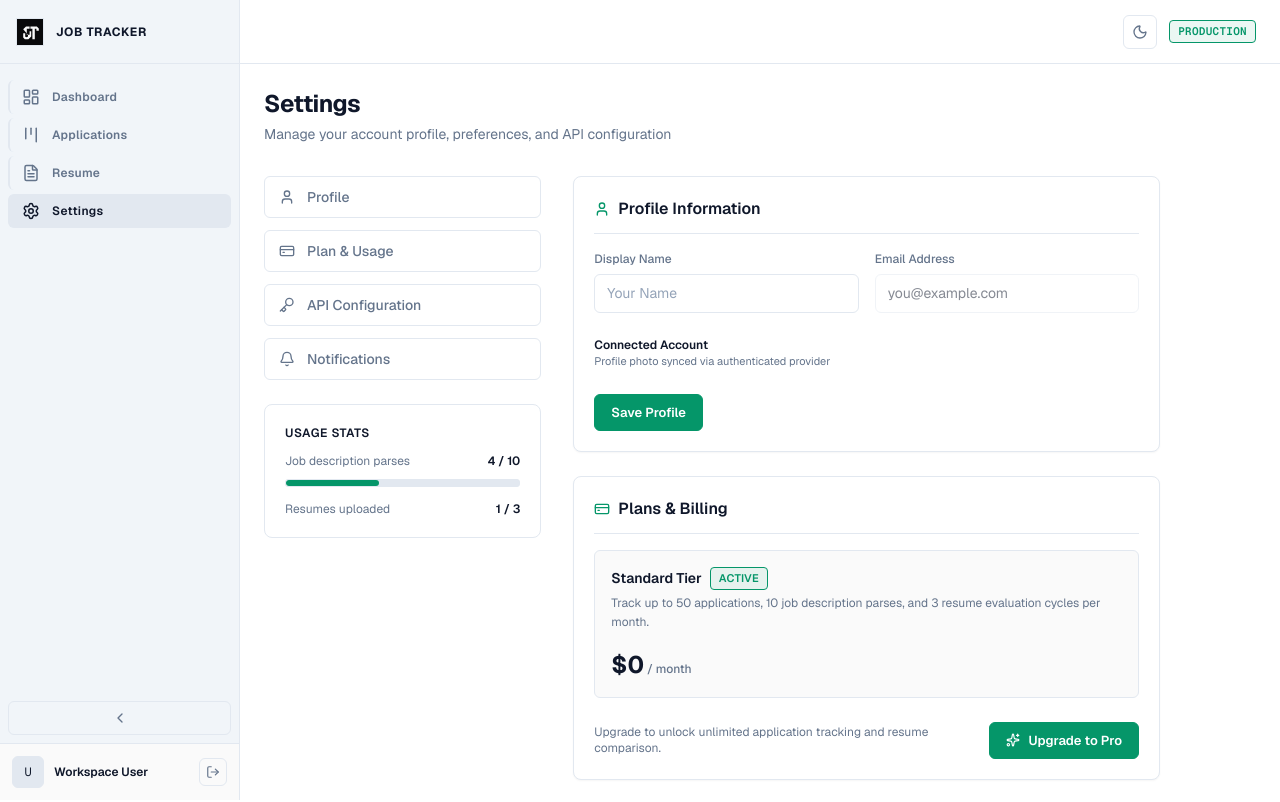
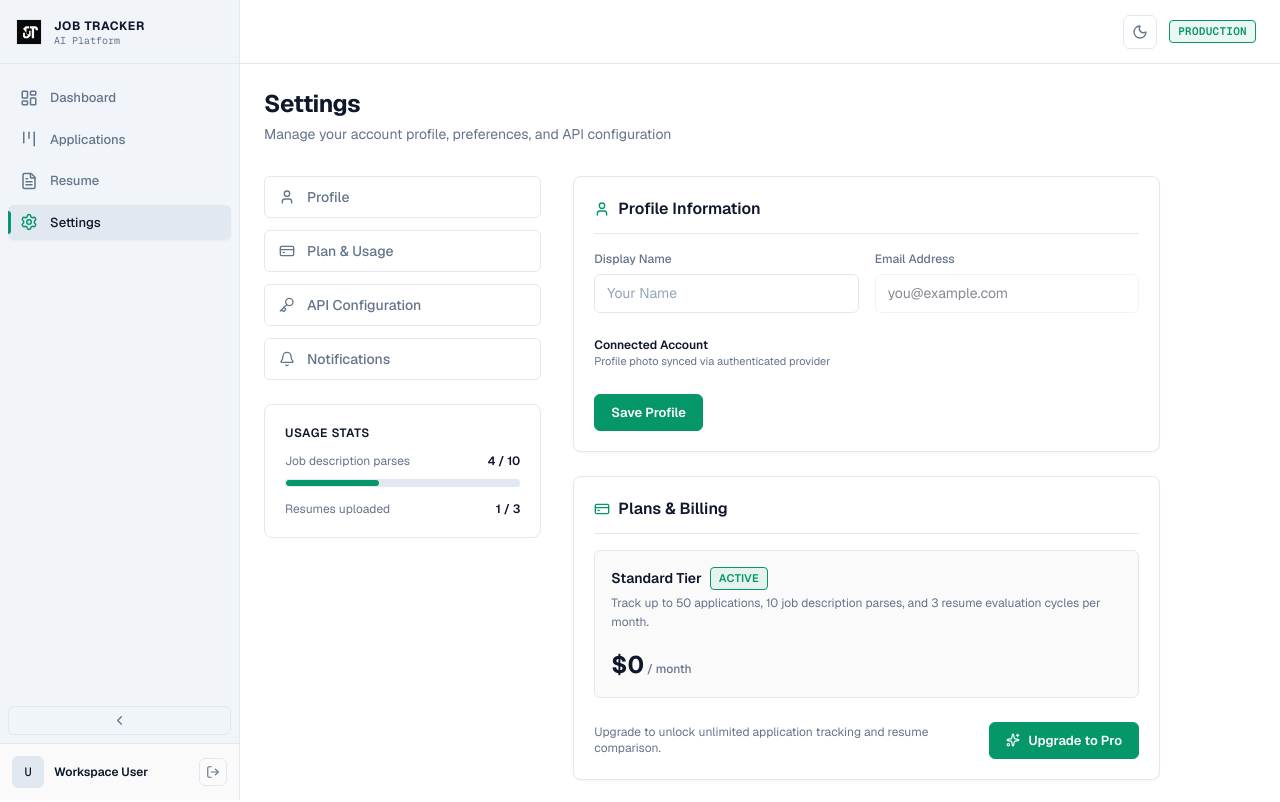
Before and after one commit to shrisha337-beep/ai-job-tracker, a Next.js app: page /settings in a window 1280 px wide. Shown: the top 802 px of the page. Built offline with nearby package versions, Linux system fonts and the light colour scheme; no server answers.

Commit message:
feat: add AppLayout component with collapsible sidebar and responsive navigation

```diff
--- a/src/components/layout/AppLayout.tsx
+++ b/src/components/layout/AppLayout.tsx
@@ -46,17 +46,26 @@ export default function AppLayout({ children }: { children: React.ReactNode }) {
         } ${mobileMenuOpen ? "translate-x-0" : "-translate-x-full"} lg:translate-x-0`}
       >
         {/* Logo */}
-        <div className="h-16 flex items-center gap-3 px-4 border-b border-[var(--color-border)]">
-          <JTLogo size={28} />
+        <div
+          className={`h-16 flex items-center border-b border-[var(--color-border)] transition-all ${
+            sidebarCollapsed ? "justify-center px-2" : "gap-3 px-4"
+          }`}
+        >
+          <JTLogo size={26} />
           {!sidebarCollapsed && (
-            <span className="font-bold text-xs tracking-wider uppercase text-[var(--color-foreground)] whitespace-nowrap">
-              Job Tracker
-            </span>
+            <div className="flex flex-col min-w-0">
+              <span className="font-bold text-xs tracking-wider uppercase text-[var(--color-foreground)] whitespace-nowrap">
+                Job Tracker
+              </span>
+              <span className="text-[10px] font-mono text-[var(--color-muted-foreground)] leading-none mt-0.5">
+                AI Platform
+              </span>
+            </div>
           )}
         </div>
 
         {/* Nav */}
-        <nav className="flex-1 py-4 px-2 space-y-1">
+        <nav className="flex-1 py-4 px-2 space-y-1.5">
           {navItems.map((item) => {
             const isActive = pathname === item.href || pathname.startsWith(item.href + "/");
             return (
@@ -64,15 +73,31 @@ export default function AppLayout({ children }: { children: React.ReactNode }) {
                 key={item.href}
                 href={item.href}
                 onClick={() => setMobileMenuOpen(false)}
-                className={`flex items-center gap-3 px-3 py-2 text-xs font-semibold tracking-wide transition-colors rounded-[6px] ${
+                title={sidebarCollapsed ? item.label : undefined}
+                className={`relative flex items-center gap-3 py-2 text-[13px] font-medium transition-all duration-150 rounded-[6px] ${
+                  sidebarCollapsed ? "justify-center px-0 w-10 h-10 mx-auto" : "px-3"
+                } ${
                   isActive
-                    ? "bg-[var(--color-surface-2)] text-[var(--color-foreground)] border-l-2 border-[var(--color-primary)] font-medium"
-                    : "text-[var(--color-muted-foreground)] hover:text-[var(--color-foreground)] hover:bg-[var(--color-surface-2)] border-l-2 border-transparent"
+                    ? "bg-[var(--color-surface-2)] text-[var(--color-foreground)] shadow-xs"
+                    : "text-[var(--color-muted-foreground)] hover:text-[var(--color-foreground)] hover:bg-[var(--color-surface-2)]/70"
                 }`}
                 id={`nav-${item.label.toLowerCase()}`}
               >
-                <span className="shrink-0">{item.icon}</span>
-                {!sidebarCollapsed && <span>{item.label}</span>}
+                {isActive && (
+                  <span
+                    className={`absolute left-0 top-1.5 bottom-1.5 w-[3px] rounded-r-full bg-[var(--color-primary)] ${
+                      sidebarCollapsed ? "hidden" : "block"
+                    }`}
+                  />
+                )}
+                <span
+                  className={`shrink-0 transition-colors ${
+                    isActive ? "text-[var(--color-primary)]" : "text-[var(--color-muted-foreground)]"
+                  }`}
+                >
+                  {item.icon}
+                </span>
+                {!sidebarCollapsed && <span className="truncate">{item.label}</span>}
               </Link>
             );
           })}
@@ -82,12 +107,12 @@ export default function AppLayout({ children }: { children: React.ReactNode }) {
         <div className="hidden lg:block px-2 pb-2">
           <button
             onClick={() => setSidebarCollapsed(!sidebarCollapsed)}
-            className="w-full flex items-center justify-center py-2 text-[var(--color-muted-foreground)] hover:text-[var(--color-foreground)] hover:bg-[var(--color-surface-2)] border border-transparent hover:border-[var(--color-border)] rounded-[6px] transition-colors"
+            className="w-full flex items-center justify-center py-1.5 text-[var(--color-muted-foreground)] hover:text-[var(--color-foreground)] hover:bg-[var(--color-surface-2)] border border-transparent hover:border-[var(--color-border)] rounded-[6px] transition-colors cursor-pointer"
             id="sidebar-collapse-btn"
-            title="Toggle Sidebar"
+            title={sidebarCollapsed ? "Expand Sidebar" : "Collapse Sidebar"}
           >
             <ChevronLeft
-              size={16}
+              size={15}
               style={{ transform: sidebarCollapsed ? "rotate(180deg)" : undefined }}
             />
           </button>
@@ -95,8 +120,11 @@ export default function AppLayout({ children }: { children: React.ReactNode }) {
 
         {/* User Footer */}
         <div className="border-t border-[var(--color-border)] p-3 bg-[var(--color-surface-0)]">
-          <div className="flex items-center gap-2.5">
-            <div className="w-8 h-8 rounded-[6px] bg-[var(--color-surface-2)] border border-[var(--color-border)] flex items-center justify-center shrink-0 text-xs font-mono text-[var(--color-foreground)]">
+          <div className={`flex items-center ${sidebarCollapsed ? "justify-center" : "gap-2.5"}`}>
+            <div
+              className="w-8 h-8 rounded-[6px] bg-[var(--color-surface-2)] border border-[var(--color-border)] flex items-center justify-center shrink-0 text-xs font-mono font-medium text-[var(--color-foreground)]"
+              title={session?.user?.name || session?.user?.email || "User"}
+            >
               {session?.user?.name?.[0]?.toUpperCase() || session?.user?.email?.[0]?.toUpperCase() || "U"}
             </div>
             {!sidebarCollapsed && (
@@ -112,7 +140,7 @@ export default function AppLayout({ children }: { children: React.ReactNode }) {
             {!sidebarCollapsed && (
               <button
                 onClick={() => signOut({ callbackUrl: "/login" })}
-                className="p-1.5 rounded-[6px] text-[var(--color-muted-foreground)] hover:text-[var(--color-foreground)] hover:bg-[var(--color-surface-2)] border border-transparent hover:border-[var(--color-border)] transition-colors"
+                className="p-1.5 rounded-[6px] text-[var(--color-muted-foreground)] hover:text-[var(--color-danger)] hover:bg-[var(--color-danger-muted)] border border-transparent hover:border-[var(--color-danger-muted)] transition-colors cursor-pointer"
                 title="Sign out"
                 id="signout-btn"
               >
```
